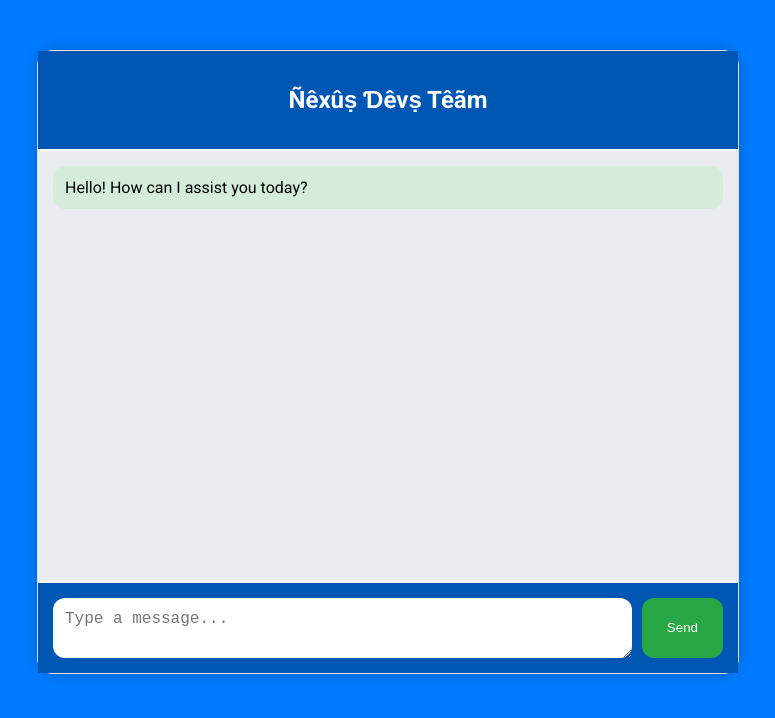
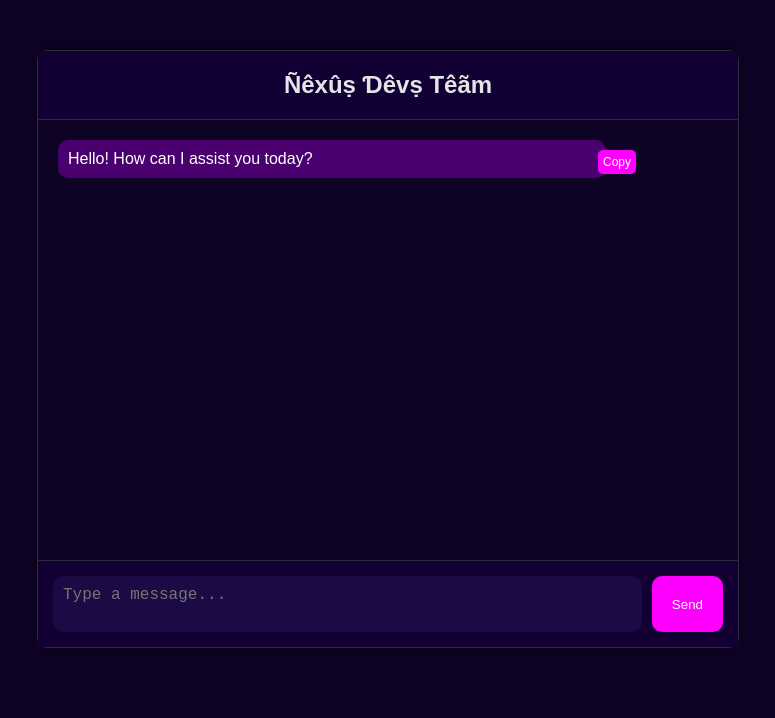
Before and after one commit to efkidgamer/Efkidai, a website: page public/index.html in a window 1280 px wide. Shown: the whole page, without its empty margins (252-1027 px from the left). Drawn offline with Linux system fonts and the light colour scheme.

Commit message:
Update index.html

```diff
--- a/public/index.html
+++ b/public/index.html
@@ -3,88 +3,127 @@
 <head>
   <meta charset="UTF-8">
   <meta name="viewport" content="width=device-width, initial-scale=1.0">
-  <title>ChatBot</title>
+  <title>Ãƴãñfê Ãî</title>
   <style>
-    @import url('https://fonts.googleapis.com/css2?family=Roboto:wght@400;700&display=swap');
-
     body {
-      font-family: 'Roboto', sans-serif;
-      background-color: #007BFF; /* Bright Blue */
+      font-family: Arial, sans-serif;
+      background-color: #0e0324;
       color: #fff;
     }
 
     .chat-container {
       width: 700px;
       margin: 50px auto;
-      background-color: #ffffff; /* White */
-      border: 1px solid #ddd;
-      border-radius: 15px;
-      box-shadow: 0 0 15px rgba(0, 0, 0, 0.2);
+      background-color: #120035;
+      border: 1px solid #2b2b40;
+      border-radius: 10px;
+      box-shadow: 0 0 10px rgba(0, 0, 0, 0.5);
     }
 
     .chat-header {
-      background-color: #0056b3; /* Dark Blue */
-      padding: 15px;
-      border-bottom: 2px solid #fff;
+      background-color: #120035;
+      padding: 20px;
+      border-bottom: 1px solid #2b2b40;
       text-align: center;
       color: #fff;
     }
 
+    .chat-header h2 {
+      margin: 0;
+      font-size: 24px;
+      font-weight: bold;
+      color: #e4e4e7;
+    }
+
     .chat-messages {
-      padding: 15px;
+      padding: 20px;
+      height: 400px;
       overflow-y: auto;
-      height: 400px;
-      background-color: #e9ecef; /* Light Grey */
-      color: #000;
+      background-color: #0e0324;
+      color: #fff;
     }
 
     .message {
       margin-bottom: 15px;
-      padding: 12px;
-      border-radius: 12px;
+      padding: 10px;
+      border-radius: 10px;
       word-break: break-word;
+      max-width: 80%;
+      position: relative;
     }
 
     .user-message {
-      background-color: #cce5ff; /* Light Blue */
+      background-color: #390065;
+      color: #fff;
       align-self: flex-end;
+      text-align: right;
+      margin-left: auto;
     }
 
     .bot-message {
-      background-color: #d4edda; /* Light Green */
+      background-color: #4b006f;
+      color: #fff;
+      text-align: left;
+    }
+
+    .copy-button {
+      position: absolute;
+      right: -30px;
+      top: 10px;
+      background-color: #ff00ff;
+      color: #fff;
+      border: none;
+      border-radius: 5px;
+      cursor: pointer;
+      padding: 5px;
+      font-size: 12px;
+    }
+
+    .copy-button:hover {
+      background-color: #d900d9;
     }
 
     .chat-input {
       display: flex;
       padding: 15px;
-      background-color: #0056b3; /* Dark Blue */
-      border-top: 2px solid #fff;
+      background-color: #120035;
+      border-top: 1px solid #2b2b40;
     }
 
     #message-input {
       flex-grow: 1;
-      padding: 12px;
+      padding: 10px;
+      border-radius: 10px;
+      background-color: #1b0a43;
+      color: #fff;
       border: none;
-      border-radius: 12px;
       font-size: 16px;
-      resize: vertical;
-      max-height: 120px;
-      background-color: #fff;
-      color: #000;
+      resize: none;
+      max-height: 100px;
     }
 
     #send-button {
-      background-color: #28a745; /* Green */
+      background-color: #ff00ff;
       color: #fff;
-      padding: 12px 25px;
+      padding: 10px 20px;
       border: none;
-      border-radius: 12px;
+      border-radius: 10px;
       cursor: pointer;
       margin-left: 10px;
     }
 
     #send-button:hover {
-      background-color: #218838; /* Darker Green */
+      background-color: #d900d9;
+    }
+
+    /* Scrollbar */
+    ::-webkit-scrollbar {
+      width: 8px;
+    }
+
+    ::-webkit-scrollbar-thumb {
+      background: #57007f;
+      border-radius: 10px;
     }
   </style>
 </head>
@@ -96,6 +135,7 @@
     <div class="chat-messages" id="chat-messages">
       <div class="message bot-message">
         <span>Hello! How can I assist you today?</span>
+        <button class="copy-button" onclick="copyMessage(this)">Copy</button>
       </div>
     </div>
     <div class="chat-input">
@@ -109,7 +149,7 @@
     const sendButton = document.getElementById('send-button');
     const chatMessages = document.getElementById('chat-messages');
 
-    let uid = Math.random().toString(36).substr(2, 9);
+    let uid = Math.random().toString(36).substr(2, 9); // Generate a random UID
 
     sendButton.addEventListener('click', async () => {
       const message = messageInput.value.trim();
@@ -128,7 +168,7 @@
           const data = await response.json();
           const botMessage = document.createElement('div');
           botMessage.classList.add('message', 'bot-message');
-          botMessage.innerHTML = `<span>${data.answer}</span>`;
+          botMessage.innerHTML = `<span>${data.answer}</span><button class="copy-button" onclick="copyMessage(this)">Copy</button>`;
           chatMessages.appendChild(botMessage);
 
           chatMessages.scrollTop = chatMessages.scrollHeight;
@@ -136,7 +176,7 @@
           console.error('Error:', error);
           const botMessage = document.createElement('div');
           botMessage.classList.add('message', 'bot-message');
-          botMessage.innerHTML = `<span>Error: Failed to retrieve answer</span>`;
+          botMessage.innerHTML = `<span>Error: Failed to retrieve answer</span><button class="copy-button" onclick="copyMessage(this)">Copy</button>`;
           chatMessages.appendChild(botMessage);
         }
 
@@ -149,6 +189,13 @@
         sendButton.click();
       }
     });
+
+    function copyMessage(button) {
+      const messageText = button.previousElementSibling.innerText;
+      navigator.clipboard.writeText(messageText).then(() => {
+        alert('Message copied to clipboard');
+      });
+    }
   </script>
 </body>
-    </html>
+</html
```
